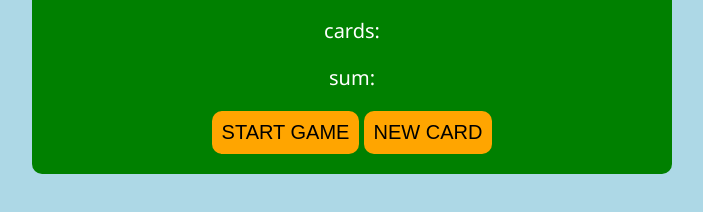
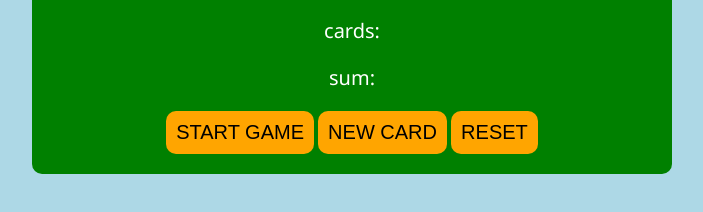
Before and after one commit to Danielambrose-web/Black-Jack-Game, a plain HTML site: page index.html in a window 1280 px wide. Shown: the part 380-592 px from the top of the page, without its empty margins (288-991 px from the left). Drawn offline with Linux system fonts and the light colour scheme.

Commit message:
added a  temporay reset

```diff
--- a/index.html
+++ b/index.html
@@ -17,7 +17,9 @@
 
         <button id="start-btn" onclick="startGame()">START GAME</button>
         <button id="newCard" onclick="newCard()">NEW CARD</button>
+        <button id="reset" onclick="reset()">RESET</button>
     </div>
+
 
     <script src="main.js"></script>
 </body>
```
